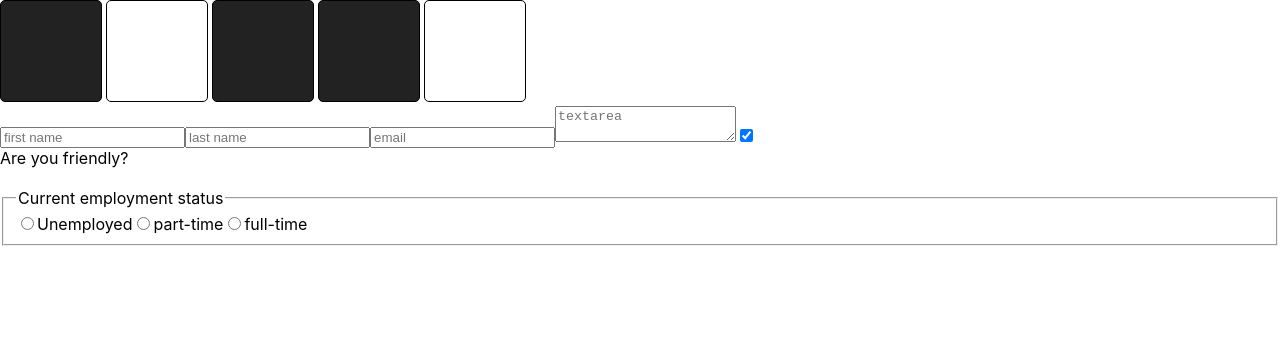
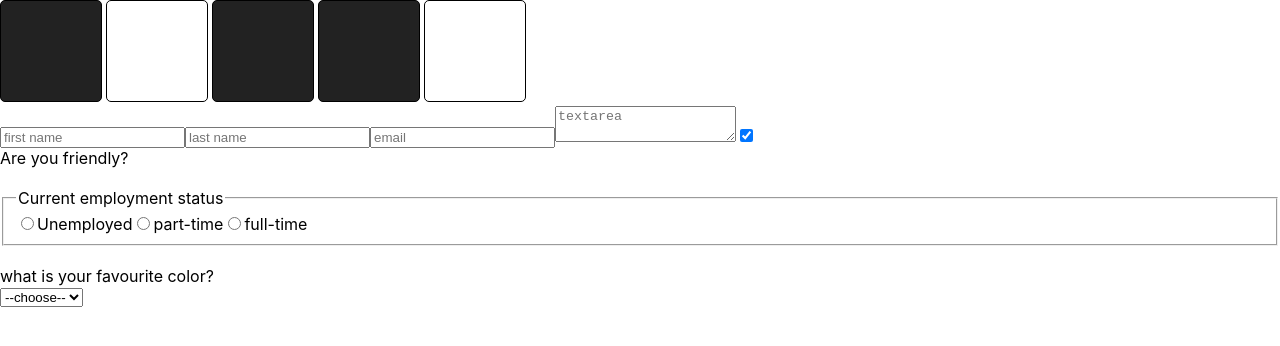
Before and after one commit to irenecoder/React-tutorial, a React (Create React App) app: page / in a window 1280 px wide. Shown: the top 346 px of the page. Built offline with nearby package versions, Linux system fonts and the light colour scheme.

Commit message:
select & option

```diff
--- a/src/components/Form/Form.js
+++ b/src/components/Form/Form.js
@@ -2,7 +2,13 @@
 
 export default function Form(){
     const [formData,setFormData] = React.useState({
-        firstName:"",lastName:"",email:"",comments:"",isFriendly:true,employment:""
+        firstName:"",
+        lastName:"",
+        email:"",
+        comments:"",
+        isFriendly:true,
+        employment:"",
+        favColor:"",
     })
     console.log(formData.employment)
     function handleChange(event){
@@ -93,6 +99,25 @@
 
                     <label htmlFor="full-time">full-time</label>
                 </fieldset>
+                <br />
+
+                <label htmlFor="favColor"> what is your favourite color? </label>
+                <br />
+                <select id="favColor"
+                        value={formData.favColor}
+                        name="favColor"
+                        onChange={handleChange}
+                        >
+                    <option value="">--choose--</option>
+                    <option value="red">Red</option>
+                    <option value="orange">Orange</option>
+                    <option value="yellow">Yellow</option>
+                    <option value="green">Green</option>
+                    <option value="blue">Blue</option>
+                    <option value="indigo">Indigo</option>
+                    <option value="violet">Violet</option>
+
+                </select>
             </form>
 
         )
```
